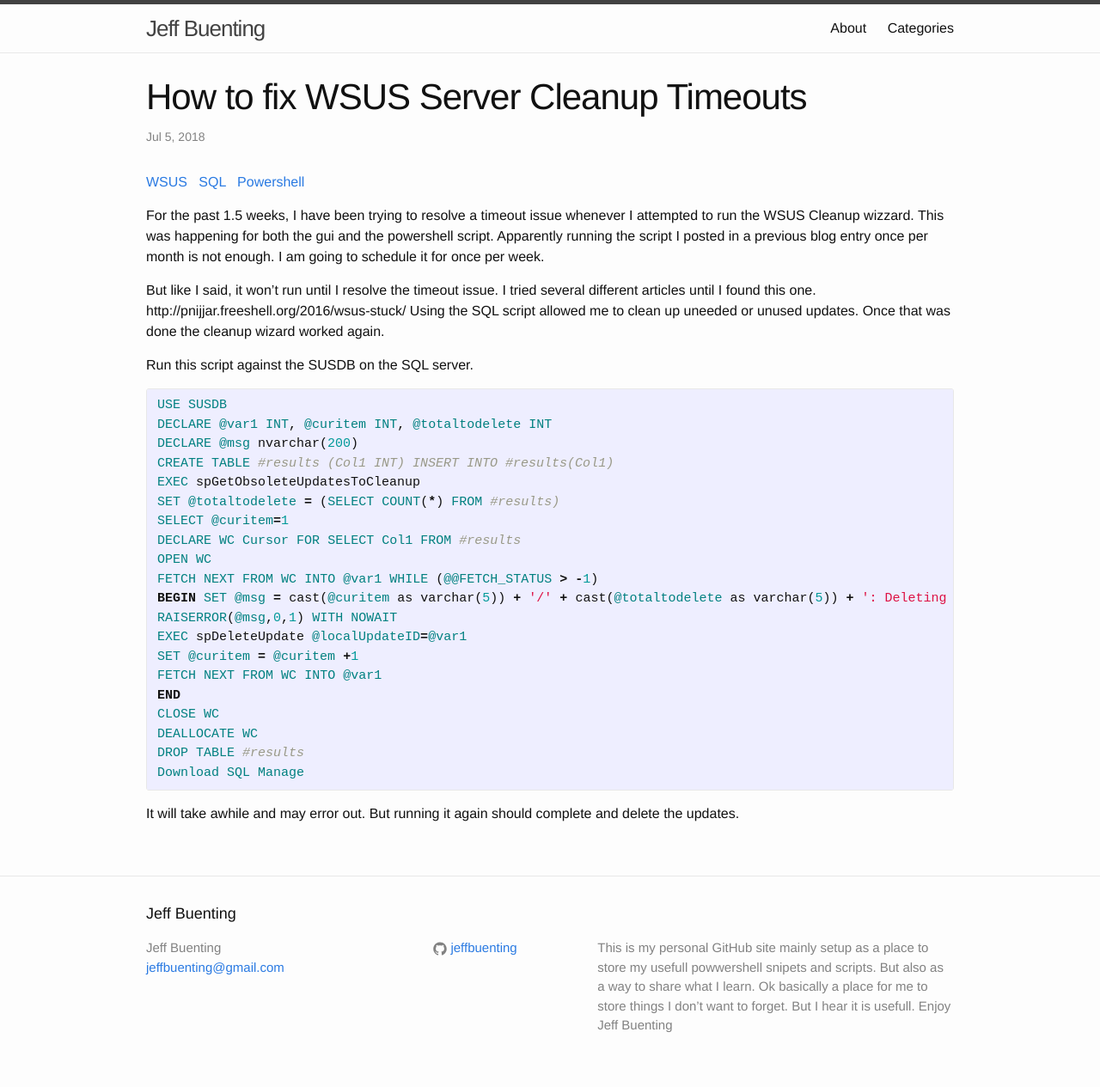
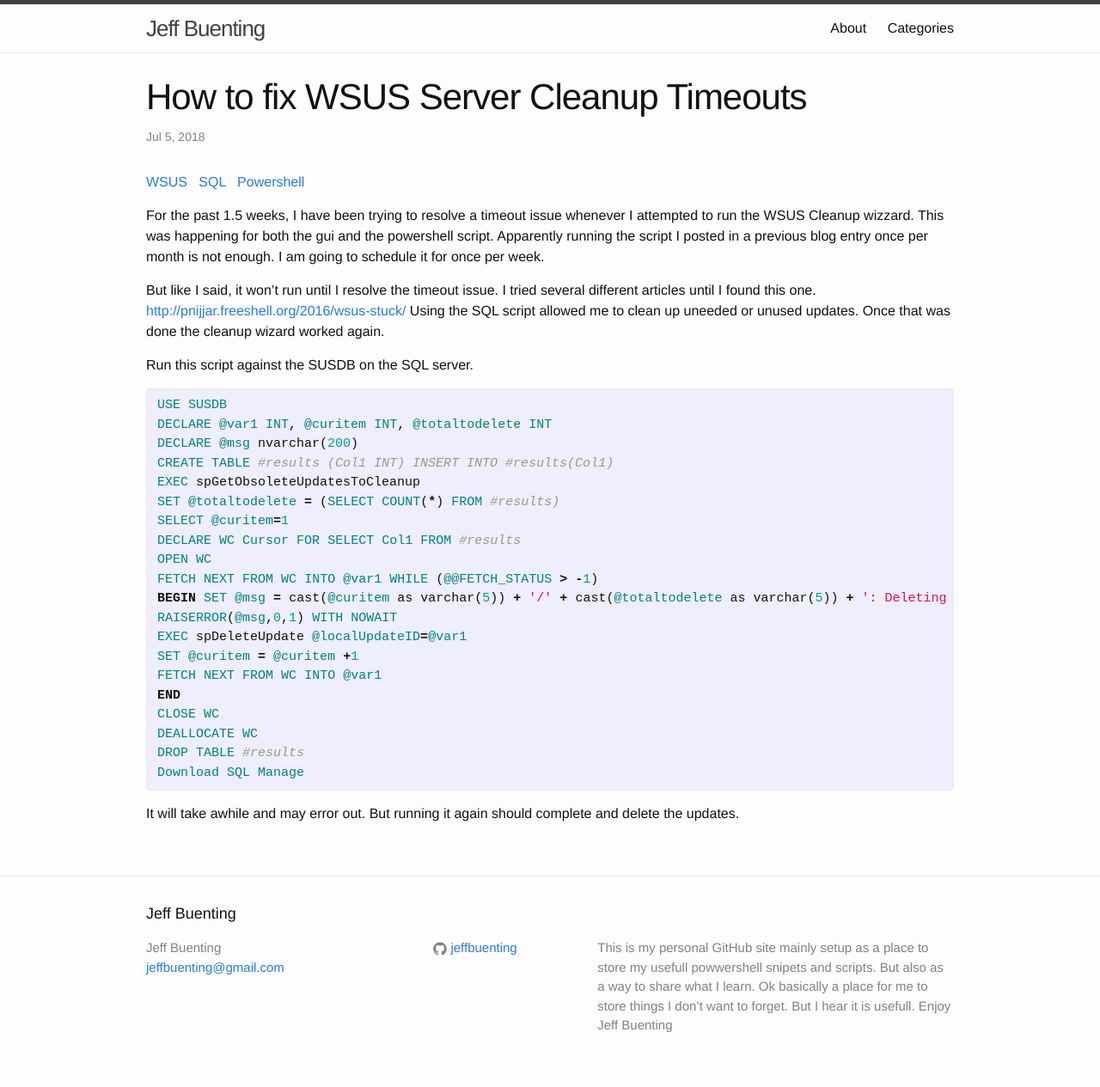
Before and after one commit to jeffbuenting/jeffbuenting.github.io, a Jekyll site: the page built from _posts/2018-07-05-WSUS_Cleanup_Timeout.markdown, in a window 1280 px wide. Shown: the whole page at 86% size. Built offline with Jekyll 4.4.1, drawn with Linux system fonts in a browser that asks for light colours.

Commit message:
fixed link

```diff
--- a/_posts/2018-07-05-WSUS_Cleanup_Timeout.markdown
+++ b/_posts/2018-07-05-WSUS_Cleanup_Timeout.markdown
@@ -8,7 +8,7 @@
 
 For the past 1.5 weeks, I have been trying to resolve a timeout issue whenever I attempted to run the WSUS Cleanup wizzard.  This was happening for both the gui and the powershell script.  Apparently running the script I posted in a previous blog entry once per month is not enough.  I am going to schedule it for once per week.
 
-But like I said, it won't run until I resolve the timeout issue.  I tried several different articles until I found this one.  http://pnijjar.freeshell.org/2016/wsus-stuck/ Using the SQL script allowed me to clean up uneeded or unused updates.  Once that was done the cleanup wizard worked again.
+But like I said, it won't run until I resolve the timeout issue.  I tried several different articles until I found this one.  <http://pnijjar.freeshell.org/2016/wsus-stuck/> Using the SQL script allowed me to clean up uneeded or unused updates.  Once that was done the cleanup wizard worked again.
 
 Run this script against the SUSDB on the SQL server.
 
```
